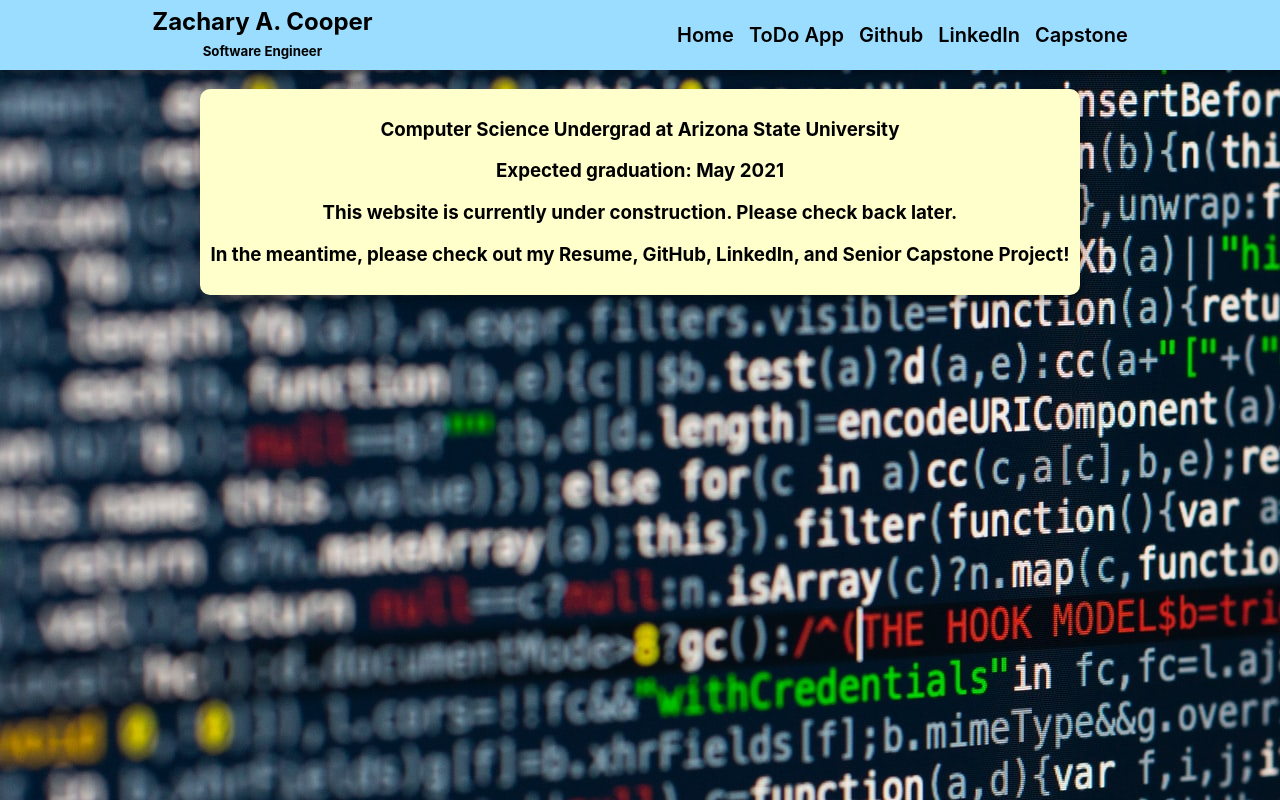
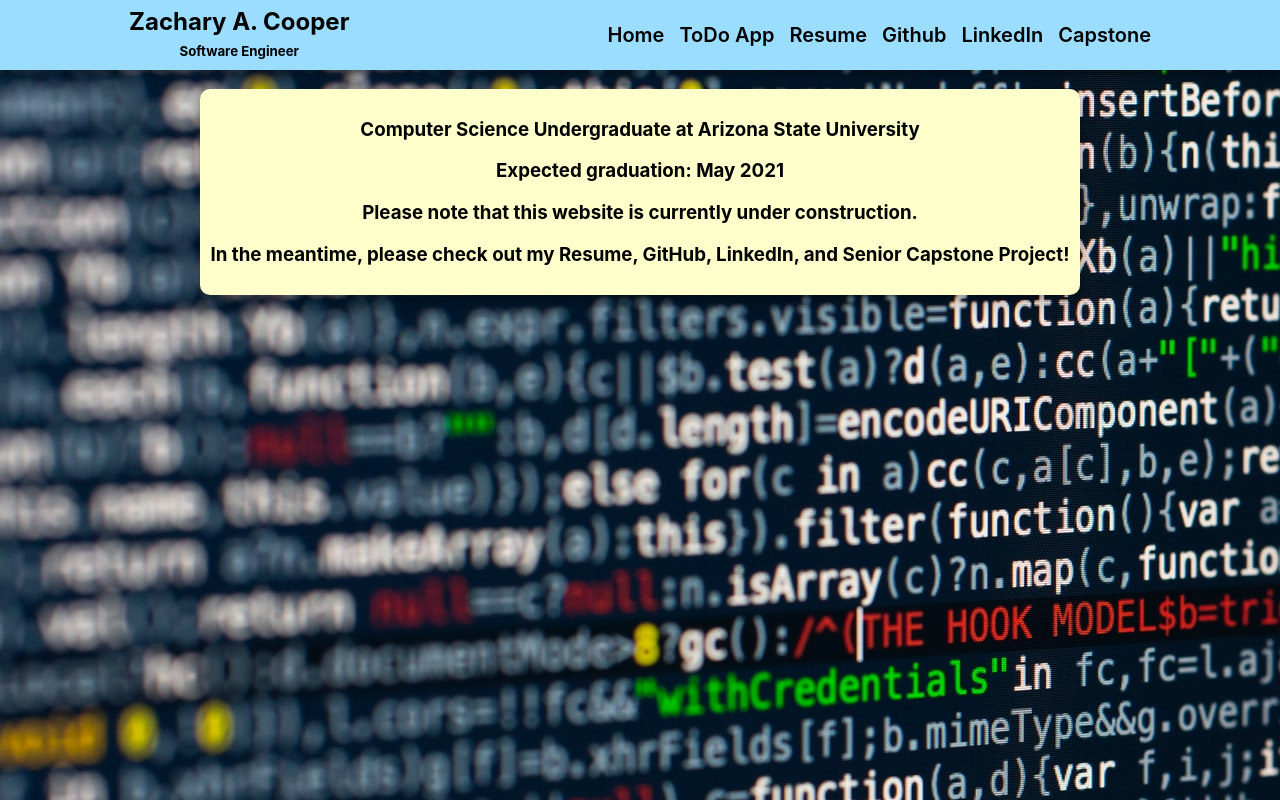
Before and after one commit to zacoope1/website-frontend, a React app: page / in a window 1280 px wide. Built offline with nearby package versions, Linux system fonts and the light colour scheme.

Commit message:
Added resume.

```diff
--- a/src/components/Home.js
+++ b/src/components/Home.js
@@ -71,6 +71,7 @@ import Register from './Register';
                                             <div className="nav-drop-menu-links">
                                                 <Link onClick={ () => { this.setState({ menuEnabled: false }) } } to="/">Home</Link>
                                                 <Link onClick={ () => { this.setState({ menuEnabled: false }) } } to="/login">ToDo App</Link>
+                                                <a href="/Zachary-Cooper-Resume.pdf">Resume</a>
                                                 <a onClick={ () => { this.setState({ menuEnabled: false }) } } href="https://github.com/zacoope1">Github</a>
                                                 <a onClick={ () => { this.setState({ menuEnabled: false }) } } href="https://www.linkedin.com/in/zachary-cooper-92b2a5159/" >LinkedIn</a>
                                                 <a onClick={ () => { this.setState({ menuEnabled: false }) } } href="https://zacharyacooper.com">Capstone</a>
@@ -83,6 +84,7 @@ import Register from './Register';
                                     <ul>
                                         <li><Link to="/">Home</Link></li>
                                         <li><Link to="/login">ToDo App</Link></li>
+                                        <li><a href="/Zachary-Cooper-Resume.pdf">Resume</a></li>
                                         <li><a href="https://github.com/zacoope1">Github</a></li>
                                         <li><a href="https://www.linkedin.com/in/zachary-cooper-92b2a5159/" >LinkedIn</a></li>
                                         <li><a href="https://zacharyacooper.com">Capstone</a></li>
--- a/src/components/LandingPage.js
+++ b/src/components/LandingPage.js
@@ -11,9 +11,9 @@ class LandingPage extends React.Component {
         return (
             <div className="page-content-wrapper">
                 <div className="Landing-Page-Content">
-                    <h3>Computer Science Undergrad at Arizona State University</h3>
+                    <h3>Computer Science Undergraduate at Arizona State University</h3>
                     <h3>Expected graduation: May 2021</h3>
-                    <h3>This website is currently under construction. Please check back later.</h3>
+                    <h3>Please note that this website is currently under construction.</h3>
                     <h3>In the meantime, please check out my Resume, GitHub, LinkedIn, and Senior Capstone Project!</h3>
                 </div>
             </div>
```
Also changed, not shown: 1 other file (tests, documents, lock files or other folders).
